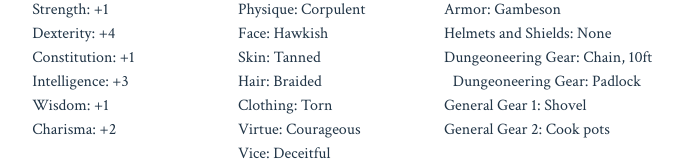
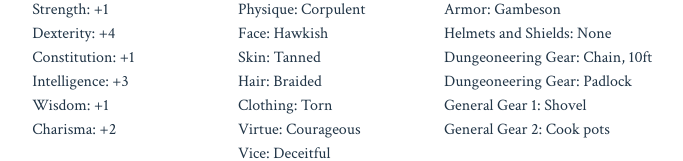
Before and after one commit to robkpaul/knave, a React (Vite) app: page / in a window 1280 px wide. Shown: the part 391-552 px from the top of the page, without its empty margins (299-982 px from the left). Built offline with nearby package versions, Linux system fonts and the light colour scheme; a web font is replaced by a local one.

Commit message:
Fix missing className causing weird styling on dungeoneering gear

```diff
--- a/src/App.tsx
+++ b/src/App.tsx
@@ -33,8 +33,8 @@ const gearMapped = [...startingGear.entries()].map(
   ([slot, value]) => {
     if (slot == "Dungeoneering Gear") {
       return <>
-        <div key={slot}>{slot}: {value[Math.floor(Math.random() * value.length)]}</div>
-        <div key={slot}>{slot}: {value[Math.floor(Math.random() * value.length)]}</div>
+        <div key={slot} className="value">{slot}: {value[Math.floor(Math.random() * value.length)]}</div>
+        <div key={slot} className="value">{slot}: {value[Math.floor(Math.random() * value.length)]}</div>
       </>;
     }
     return <div key={slot} className="value">{slot}: {value[Math.floor(Math.random() * value.length)]}</div>;
```
